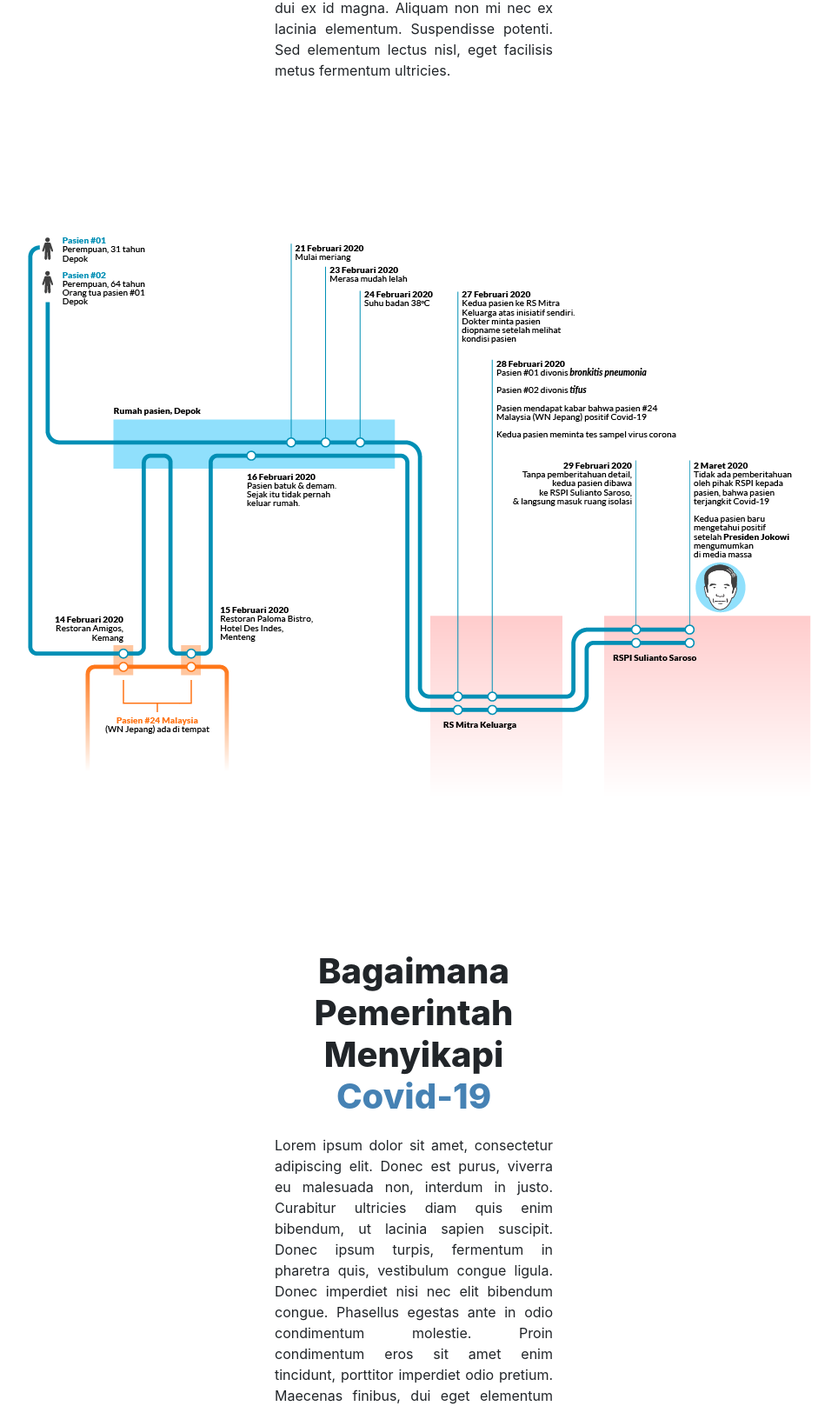
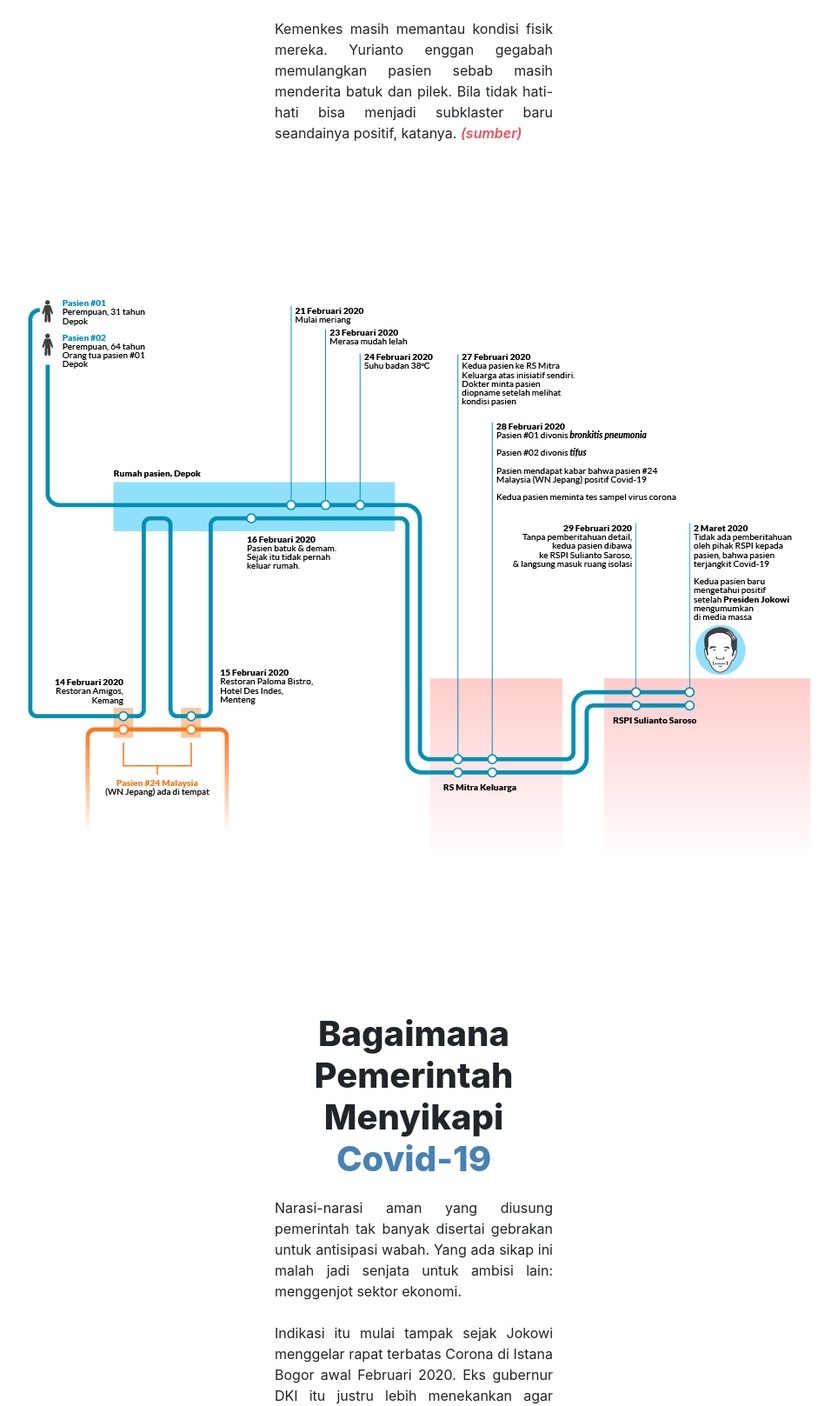
Before and after one commit to luridarmawan/Corona-Cluster, a plain HTML site: page covid_19/index.html in a window 1280 px wide. Shown: the part 653-2270 px from the top of the page at 87% size, without its empty margins (164-1128 px from the left). Drawn offline with nearby package versions, Linux system fonts and the light colour scheme.

Commit message:
Change Intro

```diff
--- a/covid_19/index.html
+++ b/covid_19/index.html
@@ -48,7 +48,17 @@
 
 		<div class="intro">
 			<h1>Kasus<br><font color="steelblue">Covid-19</font> di Indonesia</h1>
-			Lorem ipsum dolor sit amet, consectetur adipiscing elit. Donec est purus, viverra eu malesuada non, interdum in justo. Curabitur ultricies diam quis enim bibendum, ut lacinia sapien suscipit. Donec ipsum turpis, fermentum in pharetra quis, vestibulum congue ligula. Donec imperdiet nisi nec elit bibendum congue. Phasellus egestas ante in odio condimentum molestie. Proin condimentum eros sit amet enim tincidunt, porttitor imperdiet odio pretium. Maecenas finibus, dui eget elementum molestie, erat mi rhoncus odio, ac iaculis turpis libero tincidunt ipsum. Mauris eget leo quis magna varius laoreet ut eu justo. Morbi cursus sed nunc a rhoncus. Praesent mattis, mi vel sollicitudin mattis, sem mauris sollicitudin mi, non imperdiet dui ex id magna. Aliquam non mi nec ex lacinia elementum. Suspendisse potenti. Sed elementum lectus nisl, eget facilisis metus fermentum ultricies.
+			COVID-19 pertama kali muncul Wuhan, ibu kota Provinsi Hubei, Tiongkok, pada Desember 2019. Virus ini menyebabkan batuk, flu, demam dan gangguan pernapasan akut parah (SARS-Cov-2) yang menyebabkan kematian.
+			<br>
+			<br>
+			Dua warga Indonesia dinyatakan positif COVID-19 pada 2 Maret lalu oleh Presiden Joko Widodo. Penularan terhadap pasien 01 dan 02 terkait kasus ke-24 Malaysia yang dinyatakan positif Corona pada 27 Februari lalu setelah pulang dari Indonesia.
+			<br>
+			<br>
+			Empat hari kemudian, 6 Maret, Achmad Yurianto mengumumkan dua pasien baru positif Corona. Dua pasien itu masih terkait dengan pasien 01 di Jakarta.
+			<br>
+			<br>
+			Kemenkes masih memantau kondisi fisik mereka. Yurianto enggan gegabah memulangkan pasien sebab masih menderita batuk dan pilek. Bila tidak hati-hati bisa menjadi subklaster baru seandainya positif, katanya.
+			<a href="https://tirto.id/teledor-penanganan-wabah-covid-19-di-indonesia-eDPG"> (sumber)</a>
 		</div>
 
 		<div class="infog">
@@ -56,7 +66,21 @@
 
 		<div class="intro">
 			<h1>Bagaimana Pemerintah Menyikapi <br><font color="steelblue">Covid-19</font></h1>
-			Lorem ipsum dolor sit amet, consectetur adipiscing elit. Donec est purus, viverra eu malesuada non, interdum in justo. Curabitur ultricies diam quis enim bibendum, ut lacinia sapien suscipit. Donec ipsum turpis, fermentum in pharetra quis, vestibulum congue ligula. Donec imperdiet nisi nec elit bibendum congue. Phasellus egestas ante in odio condimentum molestie. Proin condimentum eros sit amet enim tincidunt, porttitor imperdiet odio pretium. Maecenas finibus, dui eget elementum molestie, erat mi rhoncus odio, ac iaculis turpis libero tincidunt ipsum. Mauris eget leo quis magna varius laoreet ut eu justo. Morbi cursus sed nunc a rhoncus. Praesent mattis, mi vel sollicitudin mattis, sem mauris sollicitudin mi, non imperdiet dui ex id magna. Aliquam non mi nec ex lacinia elementum. Suspendisse potenti. Sed elementum lectus nisl, eget facilisis metus fermentum ultricies.
+			Narasi-narasi aman yang diusung pemerintah tak banyak disertai gebrakan untuk antisipasi wabah. Yang ada sikap ini malah jadi senjata untuk ambisi lain: menggenjot sektor ekonomi.
+			<br>
+			<br>
+			Indikasi itu mulai tampak sejak Jokowi menggelar rapat terbatas Corona di Istana Bogor awal Februari 2020. Eks gubernur DKI itu justru lebih menekankan agar Indonesia bisa "mengambil keuntungan" dari kelumpuhan perekonomian negara-negara seperti Cina akibat COVID-19.
+			<br>
+			<br>
+			Yang kemudian jadi perdebatan, porsi utama insentif ini ditujukan untuk menggenjot pariwisata, tepatnya memancing turis dalam maupun luar negeri.
+			<br>
+			<br>
+			Rinciannya Rp98,5 miliar untuk maskapai dan agen, Rp103 miliar untuk keperluan promosi, untuk kegiatan turisme lain sebesar Rp25 miliar, serta Rp72 miliar untuk para influencer media sosial guna mengkampanyekan Indonesia bebas COVID-19. Belaka
+			ngan sebagian porsi anggaran insentif itu ditunda, termasuk alokasi untuk membayar influencer, menyusul banjir protes dari publik dan fakta bahwa Indonesia positif terdampak COVID-19.
+			<br>
+			<br>
+			Namun, orang-orang kadung skeptis terhadap prioritas pemerintah.
+			<a href="https://tirto.id/salah-kaprah-pemerintah-berujung-kepanikan-massal-terhadap-covid-19-eDRU"> (sumber)</a>
 		</div>
 
     <div class="scroll-container">
```
